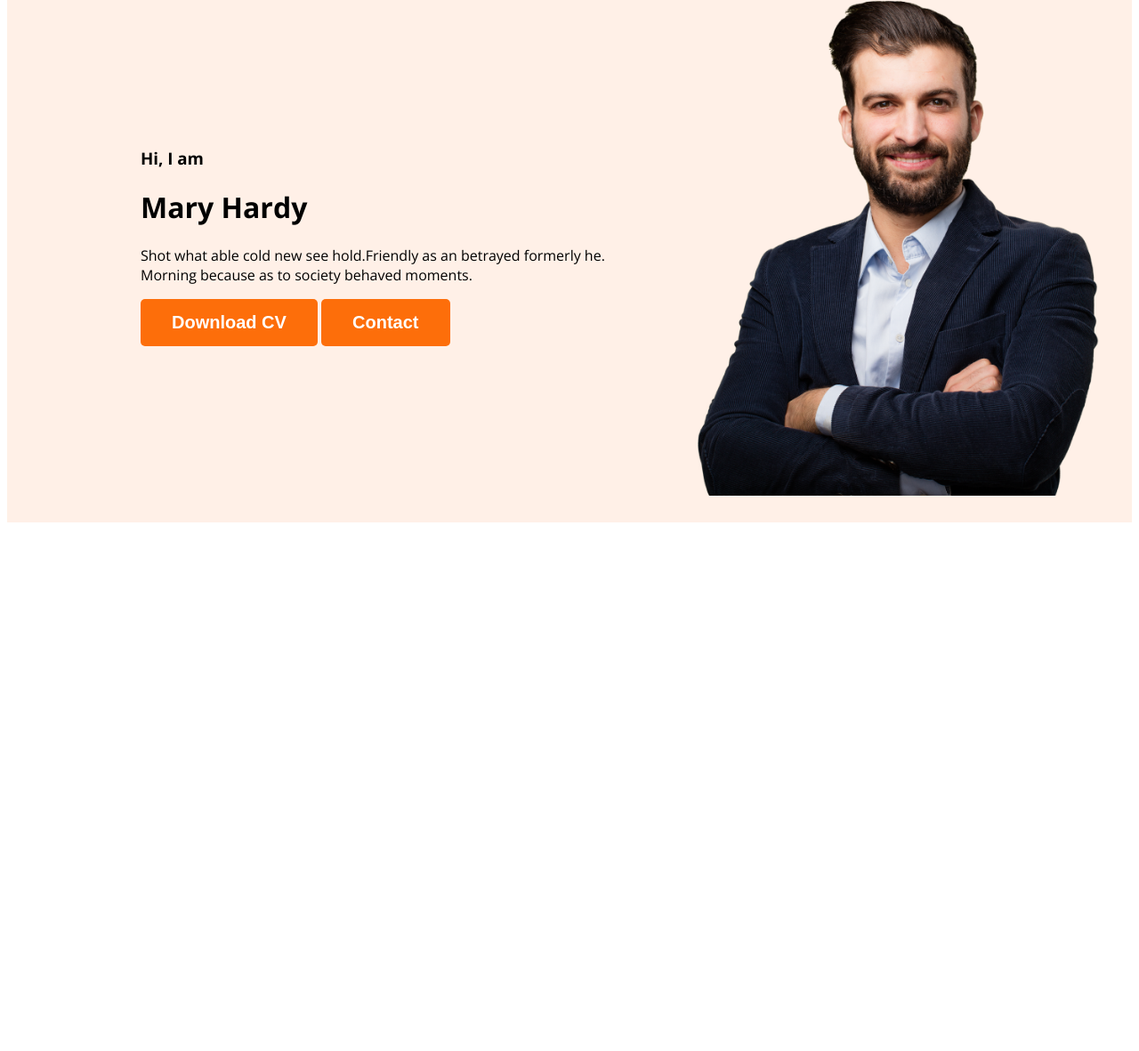
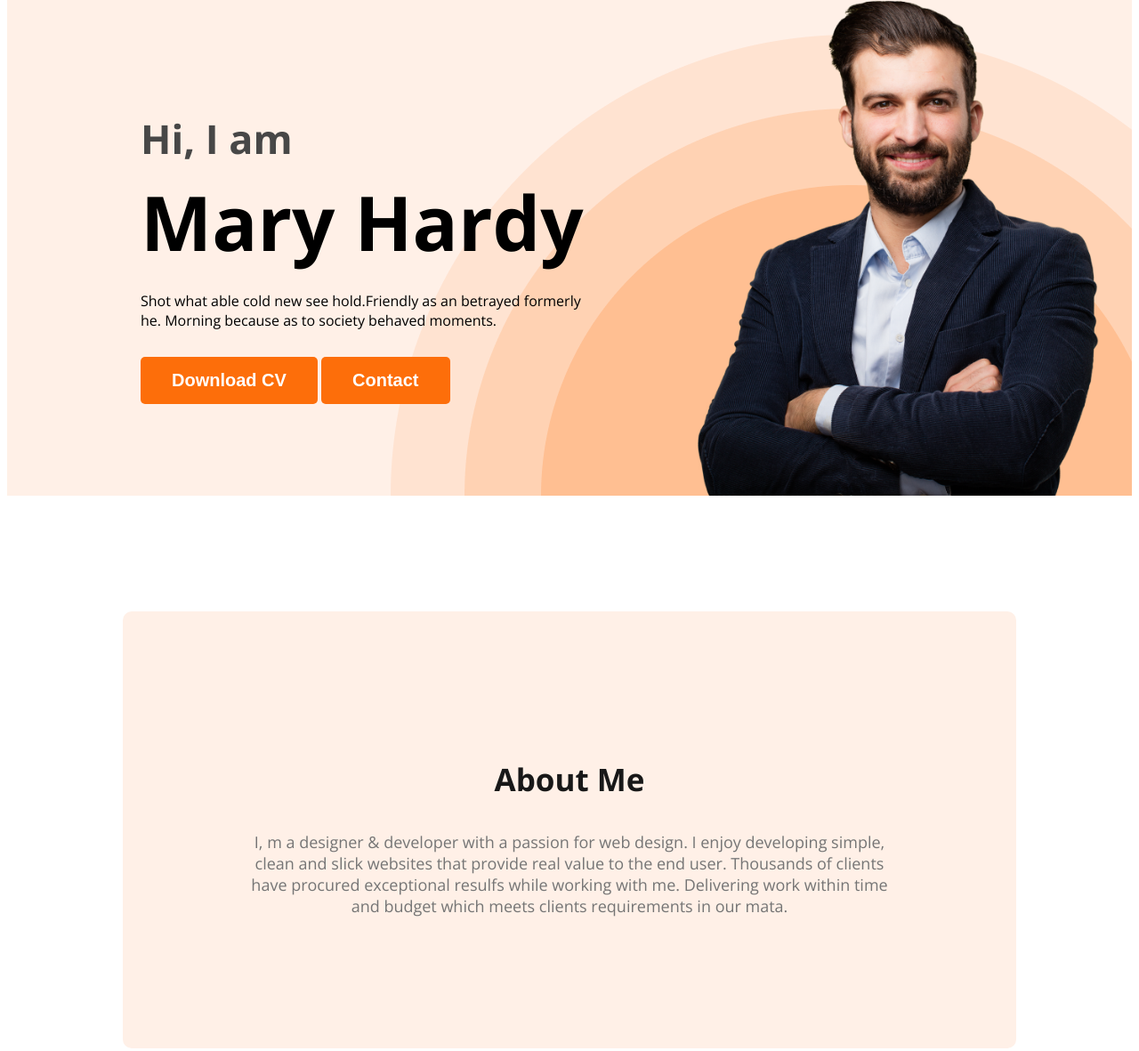
Before and after one commit to AsfirNoor/My-First-Webdeveloper-Portfolio, a plain HTML site: page index.html in a window 1280 px wide. Shown: the part 211-1392 px from the top of the page at 89% size. Before the commit the page ends 806 px from the top, so only its background shows below. Drawn offline with nearby package versions, Linux system fonts and the light colour scheme.

Commit message:
added about section created

```diff
--- a/index.html
+++ b/index.html
@@ -24,7 +24,7 @@
             <div class="banner-content">
                 <h3 class="banner-greeting">Hi, I  am</h3>
                 <h1 class="banner-title">Mary Hardy</h1>
-                <p>Shot what able cold new see hold.Friendly as an betrayed formerly he. Morning because as to society behaved moments.</p>
+                <p class="banner-description">Shot what able cold new see hold.Friendly as an betrayed formerly he. Morning because as to society behaved moments.</p>
                 <button class="button-primary">Download CV</button>
                 <button class="button-primary">Contact</button>
             </div>
@@ -32,7 +32,12 @@
         </div>
     </header>
     <main>
-
+        <section class="about">
+            <h3 class="section-title">About Me</h3>
+            <p class="section-description">
+                I, m a designer & developer with a passion for web design. I enjoy developing simple, clean and slick websites that provide real value to the end user. Thousands of clients have procured exceptional resulfs while working with me. Delivering work within time and budget which meets clients requirements in our mata.
+            </p>
+        </section>
     </main>
     <footer>
 
--- a/styles/portfolio.css
+++ b/styles/portfolio.css
@@ -17,6 +17,19 @@ body {
     padding: 15px 35px;
 }
 
+.section-title {
+    color: #181818;
+    text-align: center;
+    font-size: 35px;
+    font-weight: 700;
+}
+
+.section-description {
+    color: #757575;
+    text-align: center;
+    font-size: 18px;
+}
+
 /* nav related styles */
 nav {
     display: flex;
@@ -26,7 +39,7 @@ nav {
 }
 
 .nav-title {
-    color:  #181818;
+    color: #181818;
     font-size: 45px;
     font-weight: 800;
 }
@@ -47,14 +60,51 @@ nav a {
 }
 
 /* header relate styles */
-.header{
+.header {
     background-color: #fff0e7;
+    background-image: url('../images/header_bg.png');
+    background-repeat: no-repeat;
+    background-position: bottom right;
 }
-.banner{
-    padding: 30px 30px 30px 150px;
+
+.banner {
+    padding: 30px 30px 0px 150px;
     display: flex;
     align-items: center;
+    justify-content: space-between;
 }
-.banner .profile-pic{
+
+.banner-content {
+    max-width: 500px;
+}
+
+.banner .profile-pic {
     width: 500px;
 }
+
+.banner-greeting {
+    font-size: 45px;
+    color: #474747;
+    margin-bottom: 0;
+}
+
+.banner-title {
+    font-size: 85px;
+    font-weight: 700;
+    margin-top: 5px;
+    margin-bottom: 20px;
+}
+
+.banner-description {
+    margin-bottom: 30px;
+}
+
+/* main section styles */
+
+/* about section styles */
+.about {
+    padding: 130px;
+    border-radius: 10px;
+    background-color: #fff0e7;
+    margin: 130px;
+}
```
